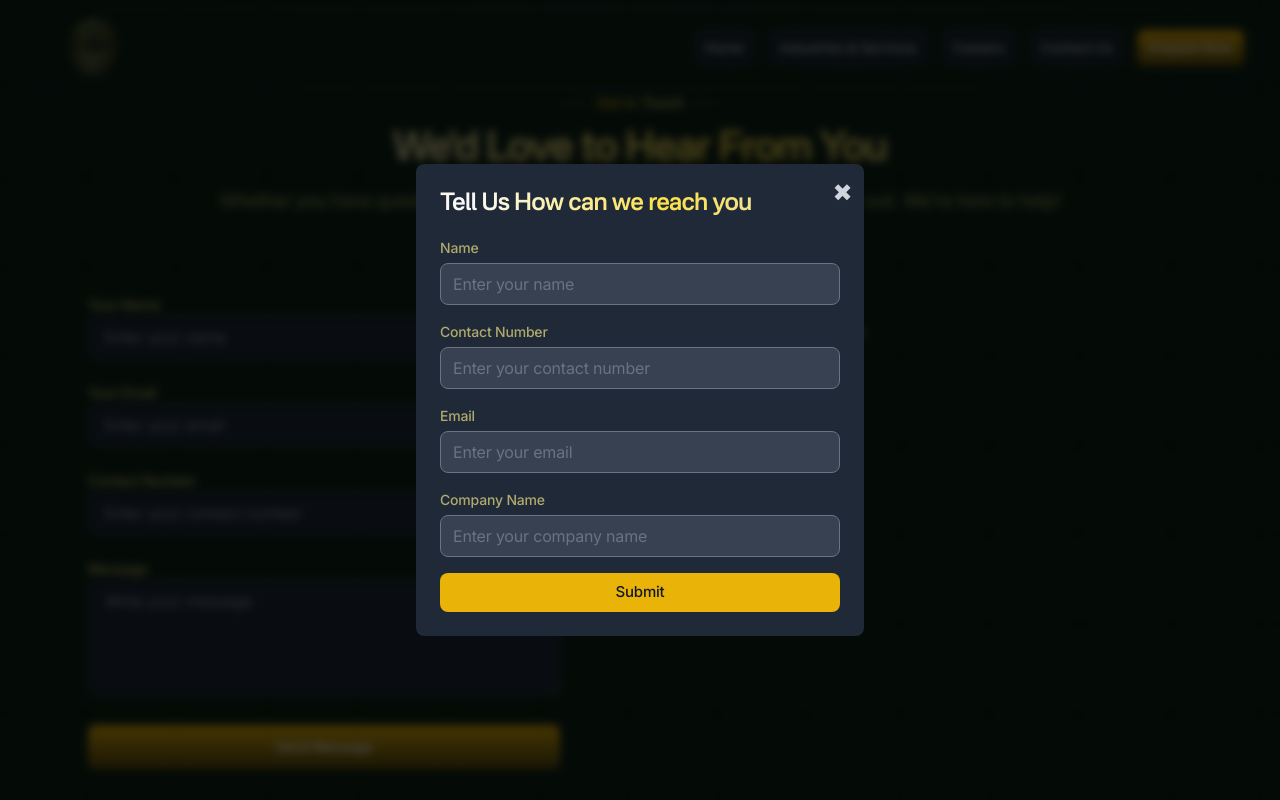
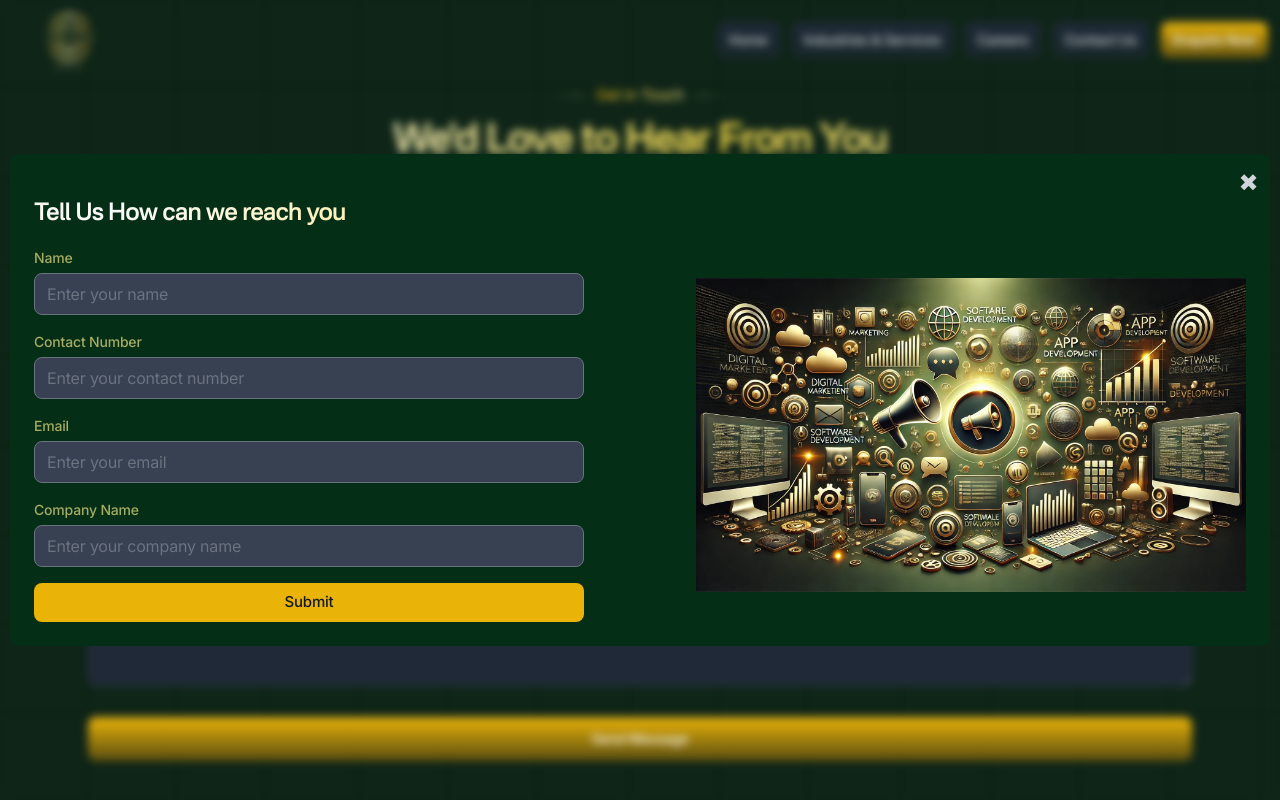
Before and after one commit to sachin972/amura-tech, a Next.js app: page /contact in a window 1280 px wide. Both pictures are taken after a click on the button "Enquire Now". Shown: the top 800 px of the page. Built offline with nearby package versions, Linux system fonts and the light colour scheme.

Commit message:
updated files

```diff
--- a/app/(default)/contact/page.tsx
+++ b/app/(default)/contact/page.tsx
@@ -392,7 +392,7 @@ export default function Contact() {
                 </div>
 
                 {/* Contact Form */}
-                <div className="grid gap-40 md:grid-cols-2">
+                <div className="grid gap-40 md:grid-cols-1">
                     {/* Form */}
                     <div>
                         <form>
@@ -464,8 +464,8 @@ export default function Contact() {
                     </div>
 
                     {/* Contact Info */}
-                    <div className="space-y-8">
-                        {/* <div>
+                    {/* <div className="space-y-8">
+                        <div>
                             <h3 className="text-lg font-semibold text-yellow-200">
                                 Our Office
                             </h3>
@@ -475,7 +475,7 @@ export default function Contact() {
                                 Bangalore - Falcon Towers , Ejipura ,
                                 Koramangala , Bangalore 560047
                             </p>
-                        </div> */}
+                        </div>
                         <div className="my-auto right-0">
                             <h3 className="text-lg font-semibold text-yellow-200">
                                 Email Us
@@ -492,7 +492,7 @@ export default function Contact() {
                                 +91 (777) 608-2238
                             </p>
                         </div>
-                    </div>
+                    </div> */}
                 </div>
 
                 {/* Map Section */}
@@ -537,6 +537,9 @@ export default function Contact() {
                             <p className="text-yellow-200/80 mt-2">
                                 <strong>Contact:</strong> +91 9876543210
                             </p>
+                            <p className="text-yellow-200/70">
+                                <strong>Email:</strong> contact@theajai.com
+                            </p>
                             <a
                                 href="https://goo.gl/maps/example" // Replace with actual Google Maps link
                                 target="_blank"
@@ -577,6 +580,9 @@ export default function Contact() {
                             </p>
                             <p className="text-yellow-200/80 mt-2">
                                 <strong>Contact:</strong> +91 9123456789
+                            </p>
+                            <p className="text-yellow-200/80">
+                                <strong>Email:</strong> contact@theajai.com
                             </p>
                             <a
                                 href="https://goo.gl/maps/example" // Replace with actual Google Maps link
--- a/components/ui/header.tsx
+++ b/components/ui/header.tsx
@@ -202,6 +202,8 @@
 
 import Link from "next/link";
 import Logo from "./logo";
+import Enquiry from "@/public/images/enquiry.webp";
+import Image from "next/image";
 import { useEffect, useState } from "react";
 
 export default function Header() {
@@ -233,12 +235,12 @@ export default function Header() {
     return (
         <>
             {/* Header */}
-            <header className="z-30 mt-2 w-full md:mt-2 sticky top-0">
-                <div className="mx-auto px-4 sm:px-6">
+            <header className="z-30 mt-0 w-full md:mt-0 sticky top-0">
+                <div className="mx-0 px-0 w-full">
                     <div
-                        className={`relative flex h-20 items-center justify-between gap-3 rounded-2xl ${
+                        className={`relative flex h-20 items-center justify-between gap-3 transition-all ${
                             isScrolled ? "bg-black" : "bg-transparent"
-                        } px-3 before:pointer-events-none before:absolute before:inset-0 before:rounded-[inherit] before:border before:border-transparent before:[background:linear-gradient(to_right,theme(colors.gray.800),theme(colors.gray.700),theme(colors.gray.800))_border-box] before:[mask-composite:exclude_!important] before:[mask:linear-gradient(white_0_0)_padding-box,_linear-gradient(white_0_0)] after:absolute after:inset-0 after:-z-10 after:backdrop-blur-sm`}
+                        } px-3 before:pointer-events-none before:absolute before:inset-0 before:rounded-[inherit] before:border-transparent before:[background:linear-gradient(to_right,theme(colors.gray.800),theme(colors.gray.700),theme(colors.gray.800))_border-box] before:[mask-composite:exclude_!important] before:[mask:linear-gradient(white_0_0)_padding-box,_linear-gradient(white_0_0)] after:absolute after:inset-0 after:-z-10 `}
                     >
                         {/* Logo */}
                         <div className="flex flex-1 items-center">
@@ -274,7 +276,7 @@ export default function Header() {
                                 <li key={item.name}>
                                     <Link
                                         href={`/${item.route.toLowerCase()}`}
-                                        className="btn-sm relative bg-gradient-to-b from-gray-800 to-gray-800/60 bg-[length:100%_100%] bg-[bottom] py-[5px] text-gray-300 before:pointer-events-none before:absolute before:inset-0 before:rounded-[inherit] before:border before:border-transparent before:[background:linear-gradient(to_right,theme(colors.gray.800),theme(colors.gray.700),theme(colors.gray.800))_border-box] before:[mask-composite:exclude_!important] before:[mask:linear-gradient(white_0_0)_padding-box,_linear-gradient(white_0_0)] hover:bg-[length:100%_150%]"
+                                        className="btn-sm relative bg-gradient-to-b from-gray-800 to-gray-800/60 bg-[length:100%_100%] bg-[bottom] py-[5px] text-gray-300 before:pointer-events-none before:absolute before:inset-0 before:rounded-[inherit] before:border-transparent before:[background:linear-gradient(to_right,theme(colors.gray.800),theme(colors.gray.700),theme(colors.gray.800))_border-box] before:[mask-composite:exclude_!important] before:[mask:linear-gradient(white_0_0)_padding-box,_linear-gradient(white_0_0)] hover:bg-[length:100%_150%]"
                                     >
                                         {item.name}
                                     </Link>
@@ -295,17 +297,20 @@ export default function Header() {
 
             {/* Popup */}
             {isPopupOpen && (
-                <div className="fixed inset-0 z-50 flex items-center justify-center bg-black/70 backdrop-blur-sm">
-                    <div className="bg-gray-800 rounded-lg p-6 w-full max-w-md relative">
+                <div className="fixed inset-0 z-50 flex items-center justify-center bg-green/80 backdrop-blur-sm">
+                    <div className="bg-green-950 rounded-lg p-6 w-full max-w-fit relative">
                         <button
                             className="absolute top-3 right-3 text-gray-300 hover:text-white text-2xl focus:outline-none"
                             onClick={togglePopup}
                         >
                             ✖
                         </button>
-                        <h2 className="animate-[gradient_6s_linear_infinite] bg-[linear-gradient(to_right,theme(colors.gray.200),theme(colors.yellow.200),theme(colors.gray.50),theme(colors.yellow.300),theme(colors.gray.200))] bg-[length:200%_auto] bg-clip-text pb-4 font-nacelle text-xl font-semibold text-transparent md:text-2xl">
+
+                        <h2 className="pt-5 animate-[gradient_6s_linear_infinite] bg-[linear-gradient(to_right,theme(colors.gray.200),theme(colors.yellow.200),theme(colors.gray.50),theme(colors.yellow.300),theme(colors.gray.200))] bg-[length:200%_auto] bg-clip-text pb-4 font-nacelle text-xl font-semibold text-transparent md:text-2xl">
                             Tell Us How can we reach you
                         </h2>
+                        <div className="grid gap-0 grid-cols-2 md:gap-28 max-md:grid-cols-1 items-center">
+                            <div>
                                 <form className="space-y-4">
                                     <div>
                                         <label className="block text-sm font-medium text-yellow-200/65 transition hover:text-yellow-500 mb-1">
@@ -355,6 +360,18 @@ export default function Header() {
                                     </button>
                                 </form>
                             </div>
+                            <div>
+                                <div className="space-y-8 max-md:hidden ">
+                                    <Image
+                                        src={Enquiry}
+                                        alt={"Enquiry Image"}
+                                        height={550}
+                                        width={550}
+                                    />
+                                </div>
+                            </div>
+                        </div>
+                    </div>
                 </div>
             )}
         </>
```
Also changed, not shown: public/images/enquiry.webp (added). Lines whose indentation alone changed are shown as unchanged.
